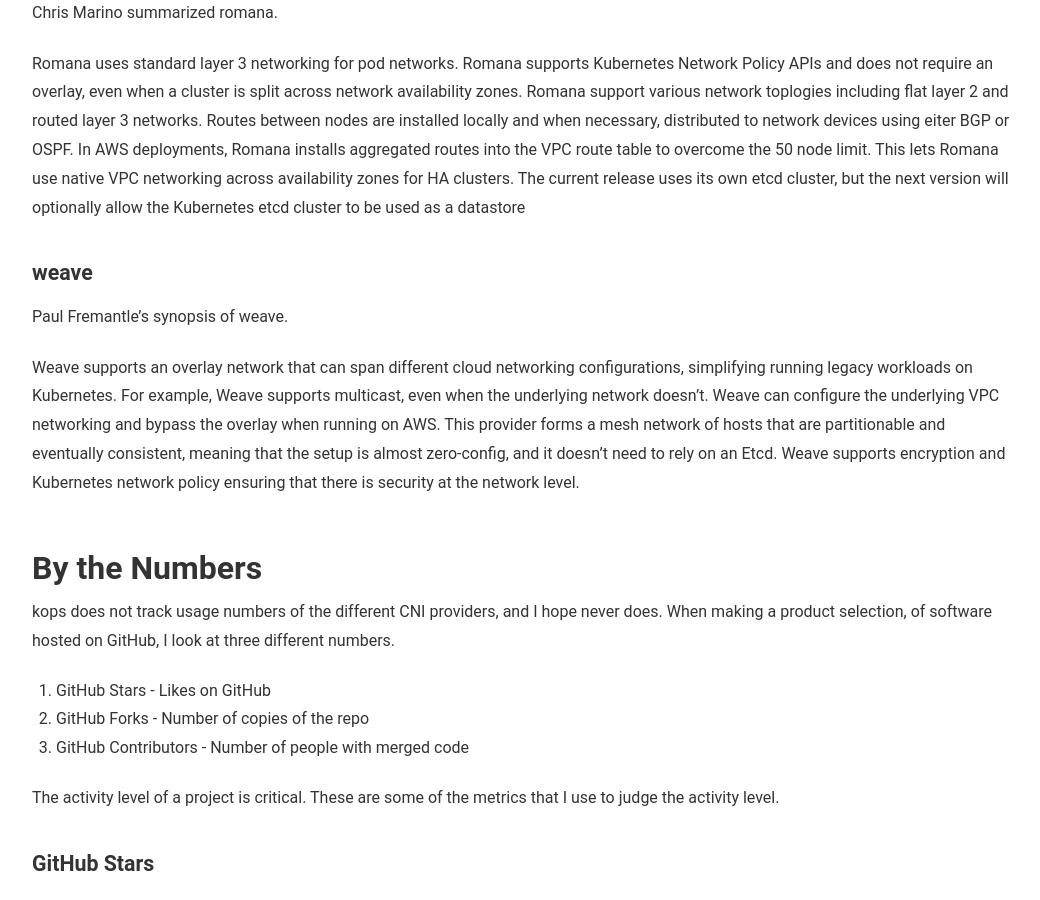
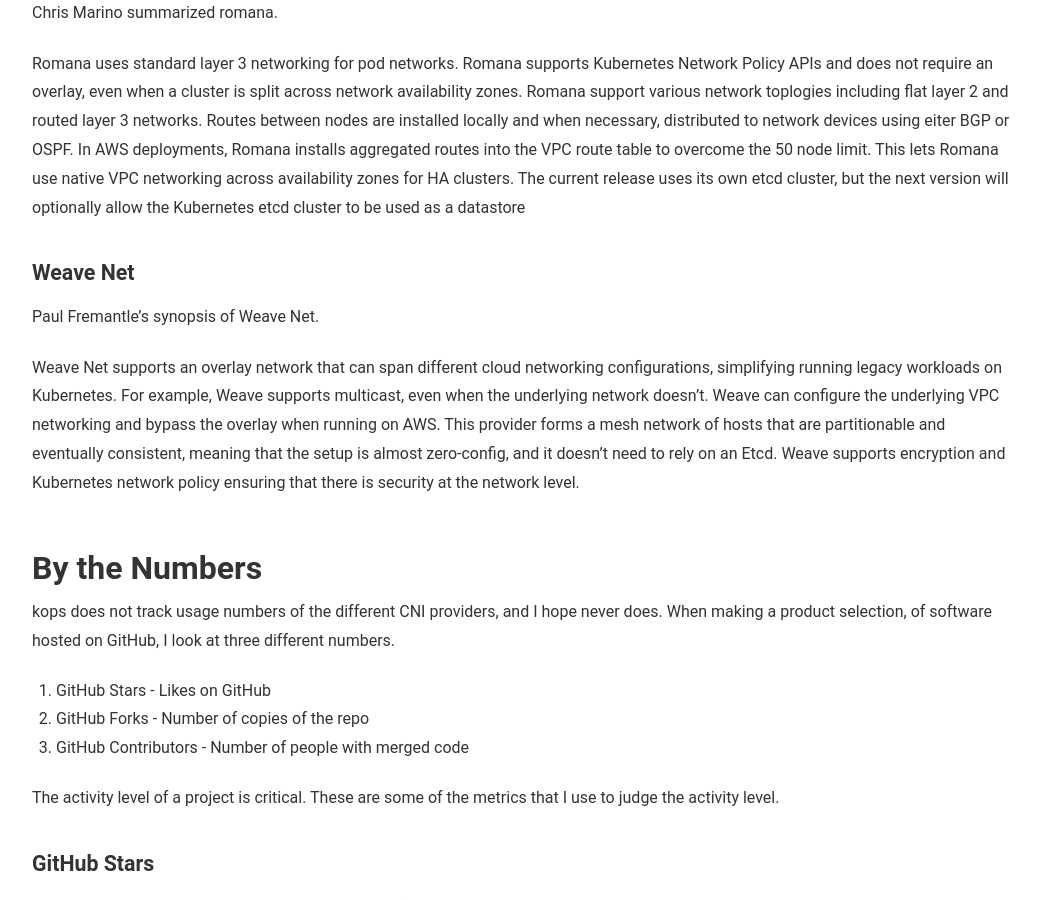
Before and after one commit to chrislovecnm/chrislovecnm.com, a Jekyll site: the page built from _posts/2017-11-11-choosing-a-cni-provider.md, in a window 1280 px wide and 900 px high, scrolled down 3149 px. Shown: the whole window, without its empty margins (118-1158 px from the left). Built offline with Jekyll 4.4.1, drawn with Linux system fonts in a browser that asks for light colours; nearby versions of some CDN libraries; some of the changed text lies outside the part shown.

Commit message:
cni post updates

```diff
--- a/_posts/2017-11-11-choosing-a-cni-provider.md
+++ b/_posts/2017-11-11-choosing-a-cni-provider.md
@@ -57,7 +57,7 @@
 - [kopeio-vxlan](https://github.com/kopeio/networking)
 - [kube-router](https://github.com/cloudnativelabs/kube-router)
 - [romana](https://github.com/romana/romana)
-- [weave](https://github.com/weaveworks/weave-kube)
+- [Weave Net](https://github.com/weaveworks/weave-kube)
 
 Any of these CNI providers can be used without kops. All of the CNI providers
 use a daemonset installation model, where their product deploys a Kubernetes
@@ -146,11 +146,11 @@
 allow the Kubernetes etcd cluster to be used as a datastore
 
 
-### weave
+### Weave Net
 
-Paul Fremantle's synopsis of weave.
+Paul Fremantle's synopsis of Weave Net.
 
-Weave supports an overlay network that can span different cloud networking
+Weave Net supports an overlay network that can span different cloud networking
 configurations, simplifying running legacy workloads on Kubernetes. For example,
 Weave supports multicast, even when the underlying network doesn't. Weave can
 configure the underlying VPC networking and bypass the overlay when running on
@@ -183,8 +183,7 @@
 The number of contributors talks to the number of people maintaining the code
 base and documentation.  Active projects have a high number of contributors.
 
-
-![Project Forks](/img/cni-github-02.png){:class="img-responsive"}
+![Project Contributors](/img/cni-github-01.png){:class="img-responsive"}
 
 ### GitHub Forks
 
@@ -192,7 +191,7 @@
 have to fork the repo. Other people will fork the project to build a custom
 copy, push code to a feature branch that they own, or for various reasons.
 
-![Project Forks](/img/cni-github-01.png){:class="img-responsive"}
+![Project Forks](/img/cni-github-02.png){:class="img-responsive"}
 
 
 ## Support Matix
@@ -281,14 +280,15 @@
       <td>Yes</td>
     </tr>
     <tr>
-      <td>weave</td>
-      <td>Layer 2 vxlan <sup><a href="#fn4" id="ref4" style="font-weight:100">4</a></sup></td>
+      <td>Weave Net</td>
+      <td>Layer 2 vxlan <sup><a href="#fn4" id="ref4" style="font-weight:100">4</a></sup>
+      </td>
       <td>N/A</td>
       <td>Yes</td>
       <td>Yes</td>
       <td>No</td>
       <td>Yes</td>
-      <td>Yes</td>
+      <td>Yes <sup><a href="#fn5" id="ref5" style="font-weight:100">5</a></sup></td>
       <td>Yes</td>
     </tr>
   </tbody>
@@ -301,8 +301,9 @@
 the text."></a></sup><br>
 <sup id="fn3">3. kopie-network provides encryptions in IPSEC mode, not the default vxlan mode.<a
 href="#ref3" ></a></sup><br>
-<sup id="fn4">4. Weave can operate in AWS-VPC mode without vxlan, but is limited to 50 nodes in EC2.<a
-href="#ref4" ></a></sup>
+<sup id="fn4">4. Weave Net can operate in AWS-VPC mode without vxlan, but is limited to 50 nodes in EC2.<a
+href="#ref4" ></a></sup><br>
+<sup id="fn5">5. Weave Net does not have egress rules out of the box.<a href="#ref5" ></a></sup>
 
 
 ### Table Details
```
Also changed, not shown: other parts of _posts/2017-11-11-choosing-a-cni-provider.md (+4 -4 lines).
